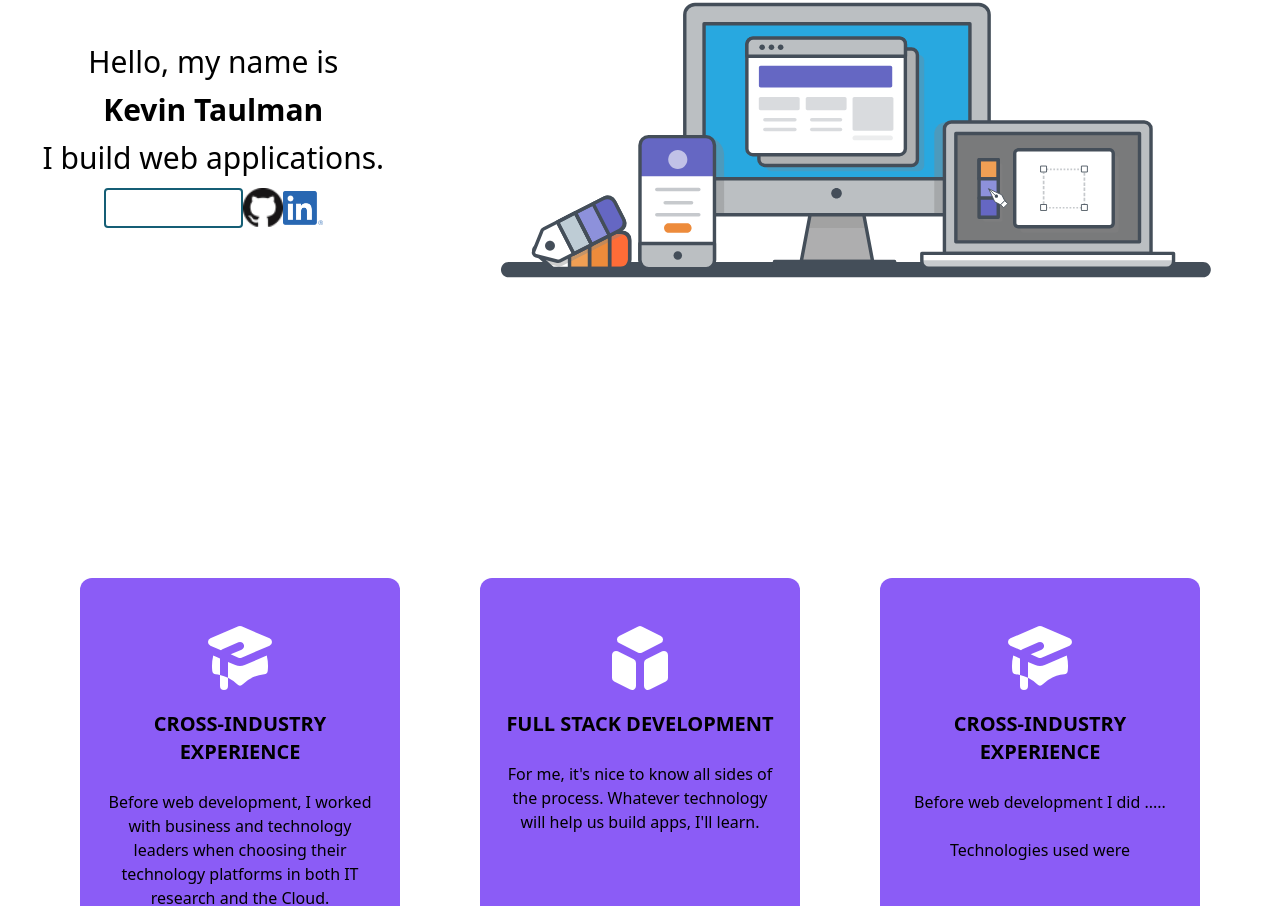
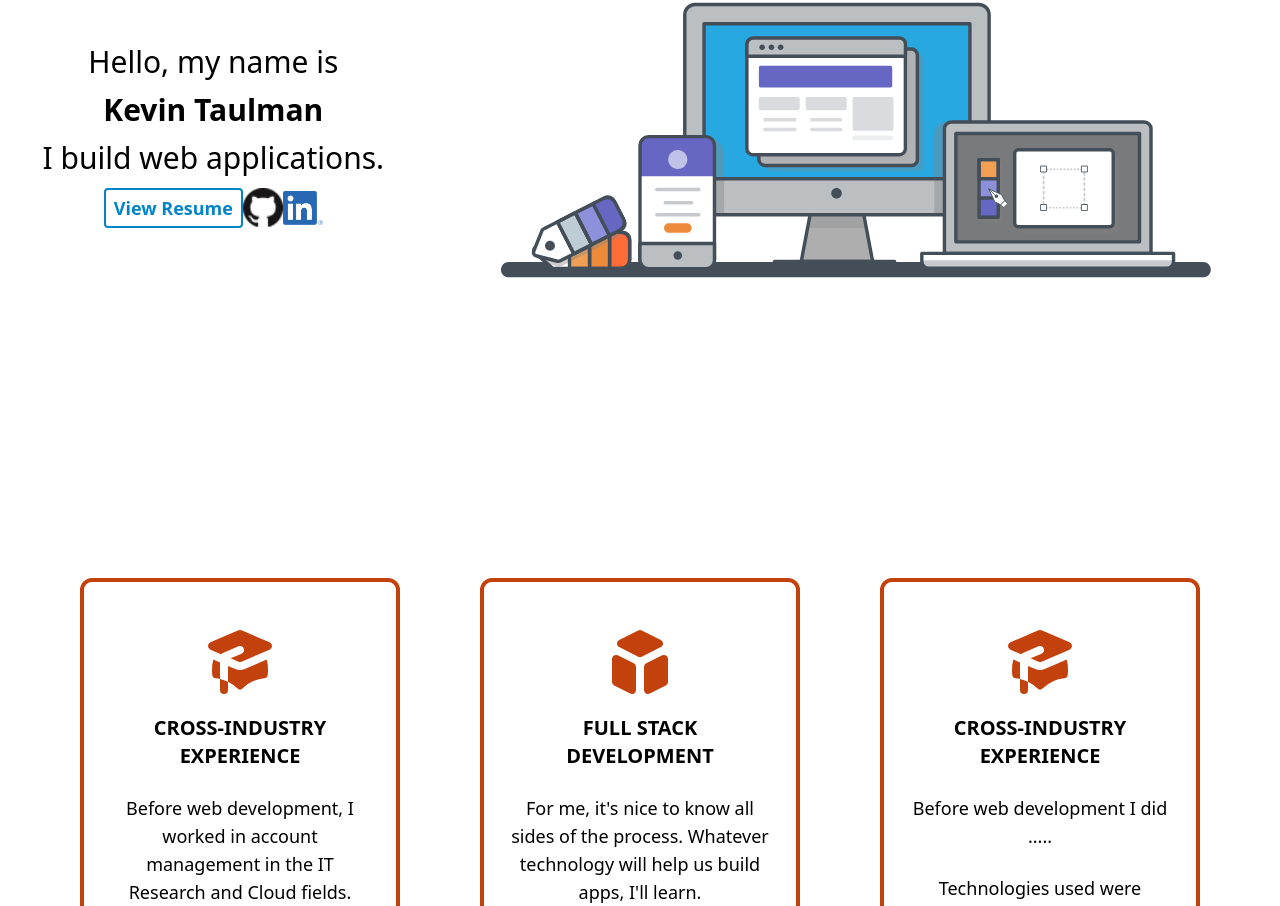
Before and after one commit to ktaulman/2022-portfolio-website-react, a React (Vite) app: page / in a window 1280 px wide. Shown: the part 339-1245 px from the top of the page. Built offline with nearby package versions, Linux system fonts and the light colour scheme.

Commit message:
found complimentary colors and updated Home Card

```diff
--- a/src/components/Home/HomeBanner.jsx
+++ b/src/components/Home/HomeBanner.jsx
@@ -24,7 +24,7 @@ export default function HomeBanner(){
                             </p>
                             <div className="placeholder-gray-300 mt-3 flex justify-evenly items-center">
                                 {/* //Resume Tag */}
-                                <a href='/' className=" text-white text-lg font-bold px-2 py-1 rounded border-2 border-cyan-800 hover:bg-cyan-800 hover:text-white">View Resume</a>
+                                <a href='/' className=" text-sky-600 text-lg font-bold px-2 py-1 rounded border-2 border-sky-600 hover:bg-sky-600 hover:text-white">View Resume</a>
                                 <a><img className="w-10" src={githubLogo}/></a>
                                 <a><img className="w-10" src={linkedinLogo} /></a>
                             </div>
--- a/src/components/Home/HomeCards.jsx
+++ b/src/components/Home/HomeCards.jsx
@@ -9,31 +9,31 @@ export default function HomeCards(){
             //Card 1
             {
                 classes:{
-                    root:'bg-violet-500 py-10 px-6 w-60',
+                    root:'border-solid border-4 rounded-lg border-orange-700 py-10 px-6 w-64 ',
                     title:'font-bold uppercase text-black text-xl text-center py-3',
-                    description:'text-md text-black text-center py-3',
+                    description:'text-lg text-black text-center py-3',
 
                 },
                 direction:'vertical',
                 media:{
                     type:'icon',
-                    src:<AcademicCapIcon className=' text-white w-20'/>,
+                    src:<AcademicCapIcon className=' text-orange-700 w-20'/>,
                 },
                 title:'Cross-Industry Experience',
-                description:['Before web development, I worked with business and technology leaders when choosing their technology platforms in both IT research and the Cloud.'],
+                description:['Before web development, I worked in account management in the IT Research and Cloud fields. Helping business leaders and developers alike.'],
             },
             //Card 2
             {
                 classes:{
-                    root:'bg-violet-500 py-10 px-6 w-60',
+                    root:'border-solid border-4 rounded-lg border-orange-700 py-10 px-6 w-64',
                     title:'font-bold uppercase text-black text-center text-xl py-3',
-                    description:'text-md text-black text-center py-3',
+                    description:'text-lg text-black text-center py-3',
 
                 },
                 direction:'vertical',
                 media:{
                     type:'icon',
-                    src:<CubeIcon className='text-white w-20'/>,
+                    src:<CubeIcon className='text-orange-700 w-20'/>,
                 },
                 title:'Full Stack Development',
                 description:["For me, it's nice to know all sides of the process. Whatever technology will help us build apps, I'll learn. "],
@@ -41,15 +41,15 @@ export default function HomeCards(){
             //Card 3
             {
                 classes:{
-                    root:'bg-violet-500 py-10 px-6 w-60',
+                    root:'border-solid border-4 rounded-lg border-orange-700 py-10 px-6 w-64',
                     title:'font-bold uppercase text-black text-center text-xl py-3',
-                    description:'text-md text-black text-center py-3',
+                    description:'text-lg text-black text-center py-3',
 
                 },
                 direction:'vertical',
                 media:{
                     type:'icon',
-                    src:<AcademicCapIcon className='text-white w-20'/>,
+                    src:<AcademicCapIcon className='text-orange-700 w-20'/>,
                 },
                 title:'Cross-Industry Experience',
                 description:['Before web development I did .....','Technologies used were'],
```
